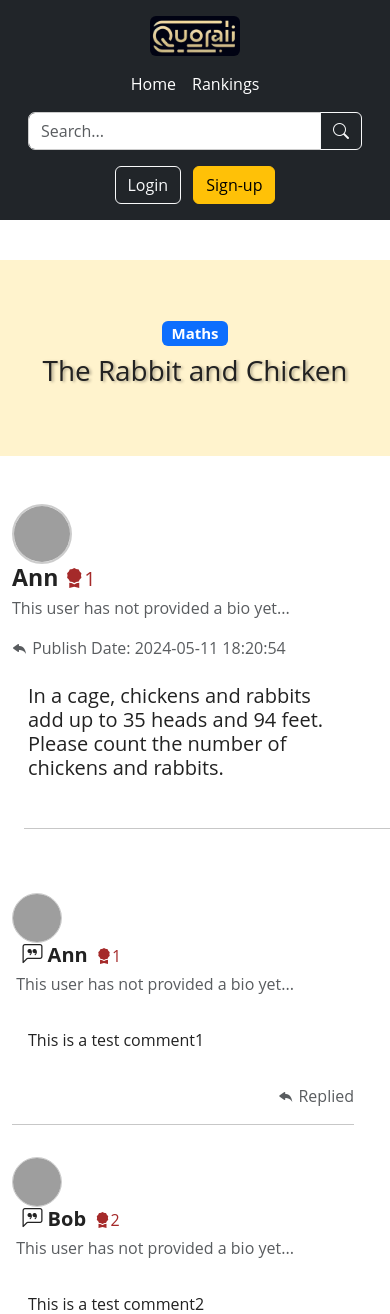
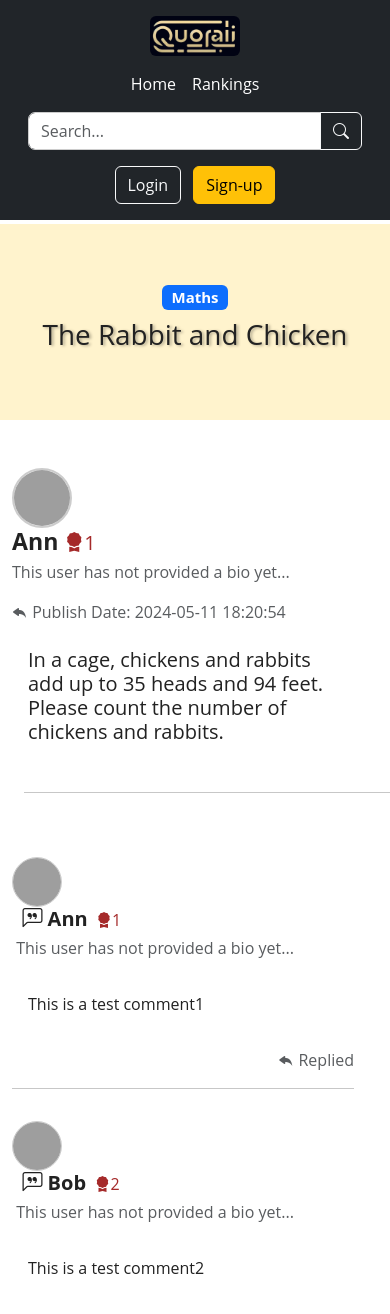
Before and after one commit to JoelQian/cits5505proj2, a Flask app: page /post-details/1 in a window 390 px wide. Shown: the top 1314 px of the page. Run offline with Flask 3, Linux system fonts and the light colour scheme; some libraries are stand-ins or nearby versions; grey boxes are pictures that could not be loaded.

Commit message:
style: handle responsive layout issues

```diff
--- a/app/static/css/post-details.css
+++ b/app/static/css/post-details.css
@@ -1,13 +1,20 @@
-main {
-    margin-top: 70px;
+.post-details-body{
+    margin-top: 3.5rem;
+    padding-top: 1rem;
+    padding-bottom: 1rem;
 }
 
-@media (max-width: 991px) {
-    main {
-        margin-top: 260px;
+@media (min-width: 768px) and (max-width: 991px) {
+    .post-details-body{
+        margin-top: 12rem;
+        padding-top: 1rem;
     }
-    .homepage-nav {
-        display: none;
+}
+
+@media (max-width: 767px) {
+    .post-details-body{
+        margin-top: 12rem;
+        padding-top: 2rem;
     }
 }
 
--- a/app/templates/post-details.html
+++ b/app/templates/post-details.html
@@ -17,6 +17,7 @@
 
 
 {% block main %}
+<div class="post-details-body">
     <!-- title header -->
     <div class="header">
         <h5><span id="categoryTag" class="badge" data-category-id="{{ post.category.id }}">{{ post.category.name }}</span></h5>
@@ -224,7 +225,7 @@
             </div>
         </div>
     </div>
-
+</div>
 
 
             {% endblock %}
```
Also changed, not shown: app/static/css/index.css (+11 -1 lines), app/static/css/personal-profile.css (+18 -1 lines), app/templates/personal-profile.html (+3 -4 lines). Lines whose indentation alone changed are shown as unchanged.
